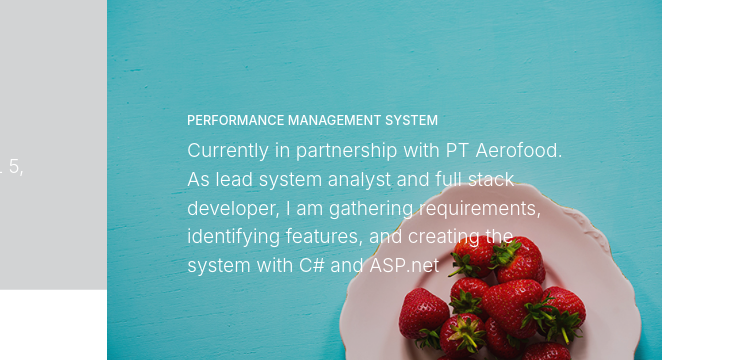
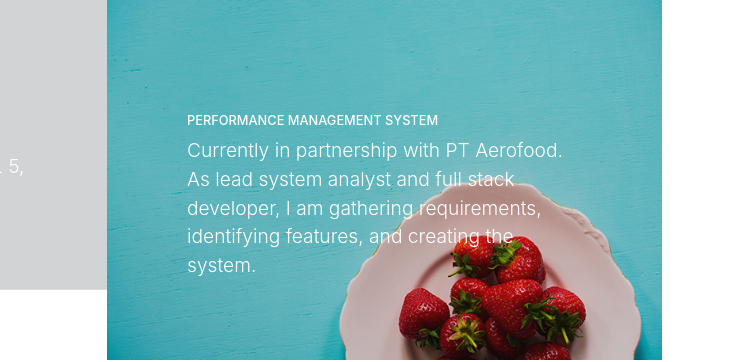
Before and after one commit to mayiffah/mayiffah.github.io, a website with bundled scripts: page index.html in a window 1280 px wide. Shown: the part 4120-4482 px from the top of the page, 533-1280 px from the left. Built offline with nearby package versions, Linux system fonts and the light colour scheme.

Commit message:
Update index.html

```diff
--- a/index.html
+++ b/index.html
@@ -242,7 +242,7 @@
                 <span class="caption-content">
                   <br>
                   <h2>Performance Management System</h2>
-                  <p class="mb-0">Currently in partnership with PT Aerofood. As lead system analyst and full stack developer, I am gathering requirements, identifying features, and creating the system with C# and ASP.net</p>
+                  <p class="mb-0">Currently in partnership with PT Aerofood. As lead system analyst and full stack developer, I am gathering requirements, identifying features, and creating the system.</p>
                 </span>
               </span>
               <img class="img-fluid" src="img/portfolio-3.jpg" alt="">
```
